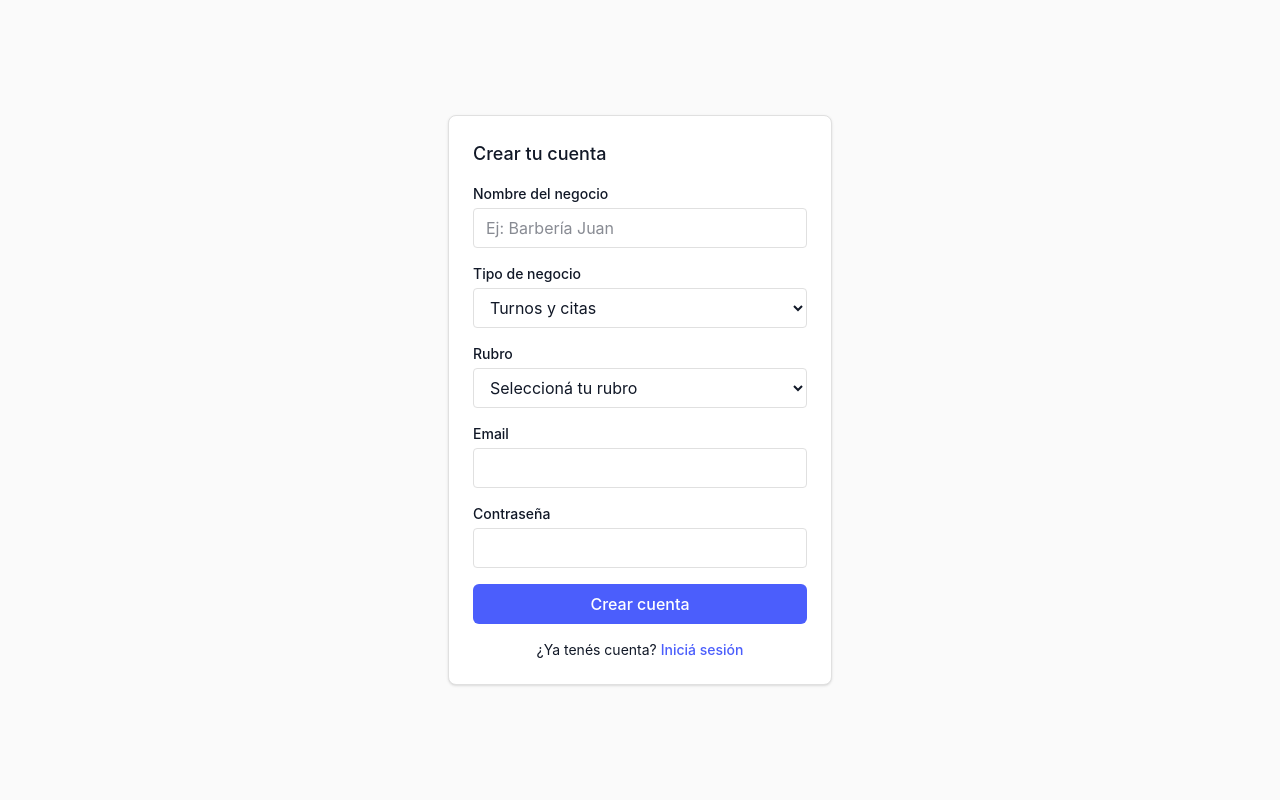
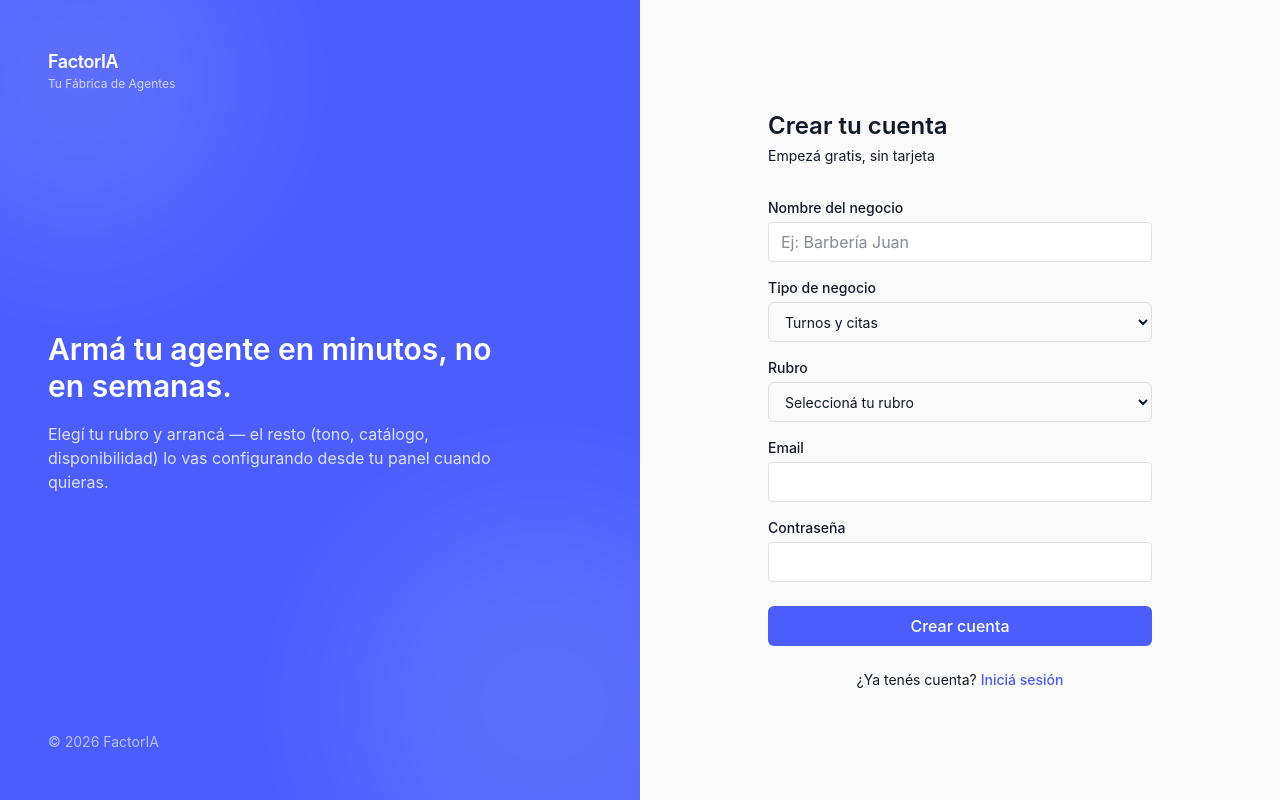
Before and after one commit to matiastristan/Agentes-IA, a Next.js app in the folder apps/web/: page /signup in a window 1280 px wide. Built offline with nearby package versions, Linux system fonts and the light colour scheme.

Commit message:
feat(design): rediseño de signup con la misma línea visual del login (split-screen, motion, Sonner)

```diff
--- a/apps/web/app/signup/page.tsx
+++ b/apps/web/app/signup/page.tsx
@@ -2,9 +2,9 @@
 
 import { useState } from 'react';
 import { useRouter } from 'next/navigation';
+import { toast } from 'sonner';
 import { createClient } from '@/lib/supabase/client';
 import { validateAuthCredentials } from '@/lib/auth/validate-auth-credentials';
-import { Card, CardHeader, CardTitle, CardContent } from '@/components/ui/card';
 import { Input } from '@/components/ui/input';
 import { Button } from '@/components/ui/button';
 
@@ -37,6 +37,12 @@ const RUBROS_VENTAS = [
   'autos_usados',
 ];
 
+const selectClass =
+  'h-10 rounded-md border border-border px-3 bg-background text-sm ' +
+  'transition-[border-color,box-shadow] duration-150 ease-out ' +
+  'focus-visible:outline-none focus-visible:ring-2 focus-visible:ring-ring focus-visible:ring-offset-1 ' +
+  'hover:border-primary/50';
+
 export default function SignupPage() {
   const router = useRouter();
   const [nombreNegocio, setNombreNegocio] = useState('');
@@ -45,12 +51,10 @@ export default function SignupPage() {
   const [email, setEmail] = useState('');
   const [password, setPassword] = useState('');
   const [fieldErrors, setFieldErrors] = useState<{ email?: string; password?: string }>({});
-  const [formError, setFormError] = useState<string | null>(null);
   const [loading, setLoading] = useState(false);
 
   async function handleSubmit(e: React.FormEvent) {
     e.preventDefault();
-    setFormError(null);
 
     const { valid, errors } = validateAuthCredentials({ email, password });
     setFieldErrors(errors);
@@ -75,7 +79,9 @@ export default function SignupPage() {
     setLoading(false);
 
     if (error) {
-      setFormError(error.message === 'User already registered' ? 'Ese email ya está registrado' : 'No se pudo crear la cuenta');
+      toast.error(
+        error.message === 'User already registered' ? 'Ese email ya está registrado' : 'No se pudo crear la cuenta'
+      );
       return;
     }
 
@@ -86,12 +92,41 @@ export default function SignupPage() {
   const rubrosDisponibles = tipoCrm === 'turnos' ? RUBROS_TURNOS : RUBROS_VENTAS;
 
   return (
-    <main className="min-h-screen flex items-center justify-center bg-background p-4">
-      <Card className="w-full max-w-sm">
-        <CardHeader>
-          <CardTitle>Crear tu cuenta</CardTitle>
-        </CardHeader>
-        <CardContent>
+    <main className="min-h-screen grid grid-cols-1 lg:grid-cols-2">
+      {/* Panel de presentación — decorativo, oculto en mobile */}
+      <div className="hidden lg:flex relative flex-col justify-between overflow-hidden bg-primary p-12 text-primary-foreground">
+        <div
+          aria-hidden
+          className="pointer-events-none absolute -top-20 -left-20 h-80 w-80 rounded-full bg-white/10 blur-3xl"
+        />
+        <div
+          aria-hidden
+          className="pointer-events-none absolute -bottom-24 -right-24 h-96 w-96 rounded-full bg-white/10 blur-3xl"
+        />
+        <div className="relative z-10">
+          <span className="text-lg font-semibold tracking-tight">FactorIA</span>
+          <span className="block text-xs text-primary-foreground/70">Tu Fábrica de Agentes</span>
+        </div>
+        <div className="relative z-10 max-w-md">
+          <h1 className="text-3xl font-semibold leading-tight mb-4">
+            Armá tu agente en minutos, no en semanas.
+          </h1>
+          <p className="text-primary-foreground/80">
+            Elegí tu rubro y arrancá — el resto (tono, catálogo, disponibilidad)
+            lo vas configurando desde tu panel cuando quieras.
+          </p>
+        </div>
+        <div className="relative z-10 text-sm text-primary-foreground/60">
+          © {new Date().getFullYear()} FactorIA
+        </div>
+      </div>
+
+      {/* Panel del formulario */}
+      <div className="flex items-center justify-center bg-background p-6 py-12">
+        <div className="w-full max-w-sm animate-fade-slide-in">
+          <h2 className="text-2xl font-semibold text-text-primary mb-1">Crear tu cuenta</h2>
+          <p className="text-sm text-text-secondary mb-8">Empezá gratis, sin tarjeta</p>
+
           <form onSubmit={handleSubmit} className="flex flex-col gap-4">
             <Input
               label="Nombre del negocio"
@@ -108,7 +143,7 @@ export default function SignupPage() {
                   setTipoCrm(e.target.value as 'ventas' | 'turnos');
                   setRubro('');
                 }}
-                className="h-10 rounded-sm border border-border px-3 bg-white"
+                className={selectClass}
               >
                 <option value="turnos">Turnos y citas</option>
                 <option value="ventas">Ventas y productos</option>
@@ -117,11 +152,7 @@ export default function SignupPage() {
 
             <div className="flex flex-col gap-1">
               <label className="text-sm font-medium text-text-secondary">Rubro</label>
-              <select
-                value={rubro}
-                onChange={(e) => setRubro(e.target.value)}
-                className="h-10 rounded-sm border border-border px-3 bg-white"
-              >
+              <select value={rubro} onChange={(e) => setRubro(e.target.value)} className={selectClass}>
                 <option value="">Seleccioná tu rubro</option>
                 {rubrosDisponibles.map((r) => (
                   <option key={r} value={r}>
@@ -147,23 +178,19 @@ export default function SignupPage() {
               error={fieldErrors.password}
               autoComplete="new-password"
             />
-            {formError && (
-              <p role="alert" className="text-sm text-error">
-                {formError}
-              </p>
-            )}
-            <Button type="submit" disabled={loading}>
+            <Button type="submit" disabled={loading} className="mt-2">
               {loading ? 'Creando cuenta...' : 'Crear cuenta'}
             </Button>
           </form>
-          <p className="text-sm text-text-secondary mt-4 text-center">
+
+          <p className="text-sm text-text-secondary mt-6 text-center">
             ¿Ya tenés cuenta?{' '}
-            <a href="/login" className="text-primary font-medium">
+            <a href="/login" className="text-primary font-medium hover:underline">
               Iniciá sesión
             </a>
           </p>
-        </CardContent>
-      </Card>
+        </div>
+      </div>
     </main>
   );
 }
```
